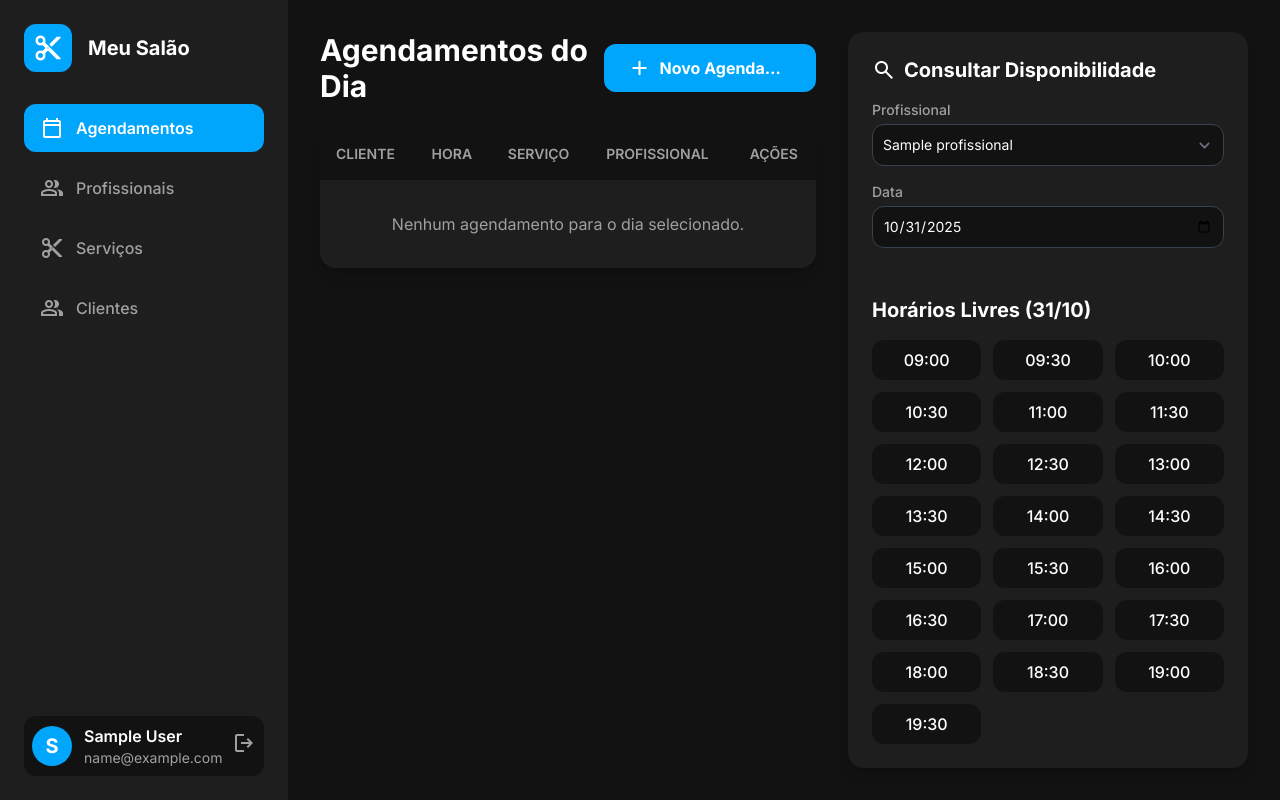
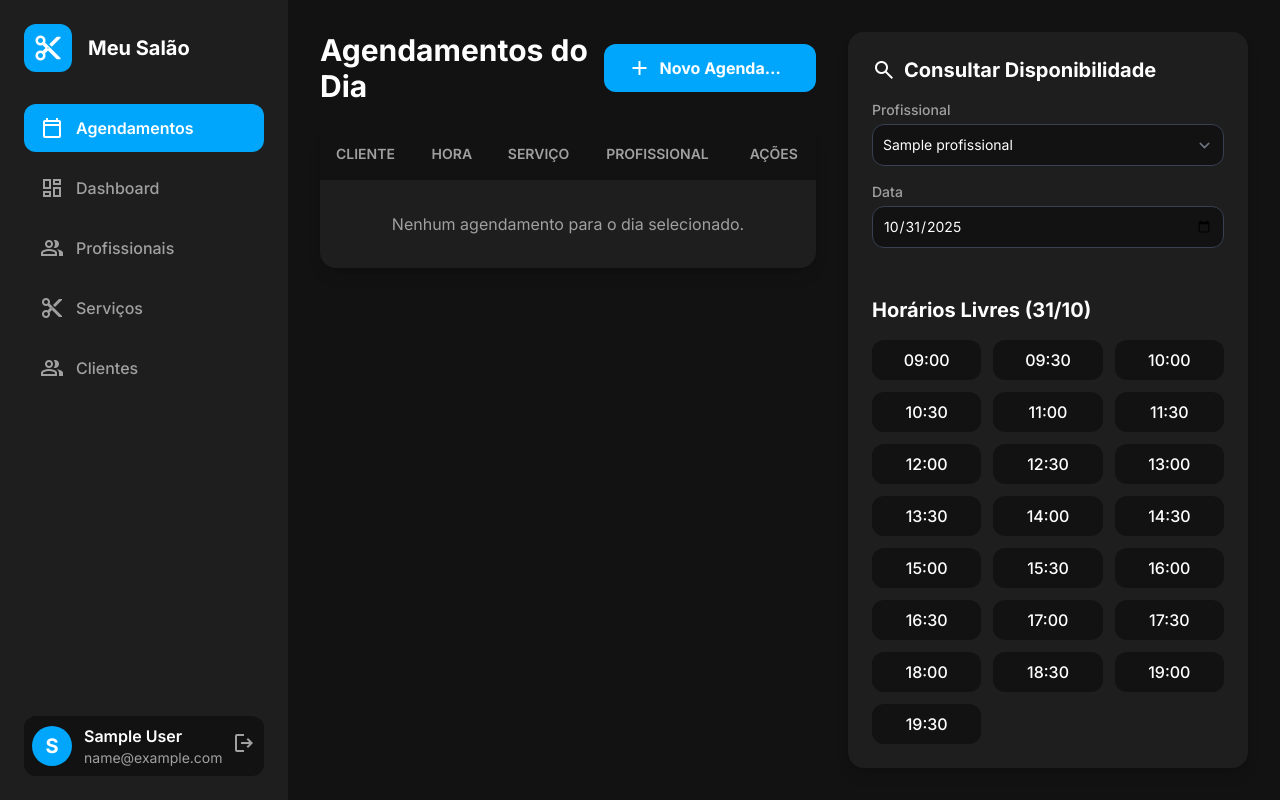
Before and after one commit to juanhlalmeida/assistente-agendamento-ia, a Flask app: page /agenda in a window 1280 px wide. Run offline with Flask 3, Linux system fonts and the light colour scheme; a user stored in the database is signed in; tables that the repository leaves empty hold one stand-in row (values such as "Sample post"); some libraries are stand-ins or nearby versions.

Commit message:
Adiciona link para Dashboard na barra lateral

```diff
--- a/app/templates/base.html
+++ b/app/templates/base.html
@@ -77,6 +77,14 @@
             <p class="text-base">Agendamentos</p>
           </a>
 
+          {# --- NOVO LINK DASHBOARD --- #}
+          <a class="flex items-center gap-3 px-4 py-3 rounded-lg {% if request.endpoint.startswith('dashboard.') %}bg-primary text-white font-semibold{% else %}text-text-secondary-dark hover:bg-white/5 font-medium{% endif %}"
+             href="{{ url_for('dashboard.index') }}">
+            <span class="material-symbols-outlined">dashboard</span>
+            <p class="text-base">Dashboard</p>
+          </a>
+          {# --------------------------- #}
+
           {# Link Clientes (ainda inativo) #}
           <a class="flex items-center gap-3 px-4 py-3 rounded-lg {% if request.endpoint.startswith('profissionais.') %}bg-primary text-white font-semibold{% else %}text-text-secondary-dark hover:bg-white/5 font-medium{% endif %}"
              href="{{ url_for('profissionais.index') }}">
```
